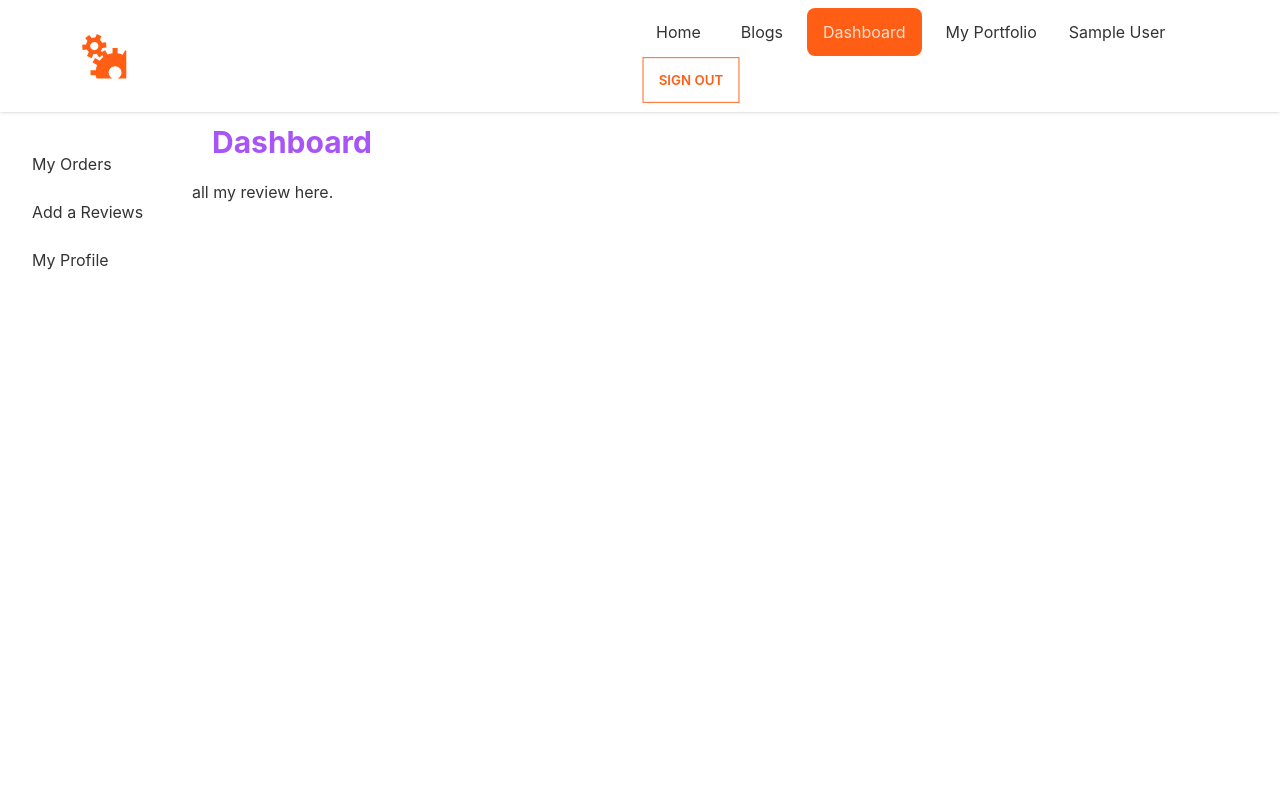
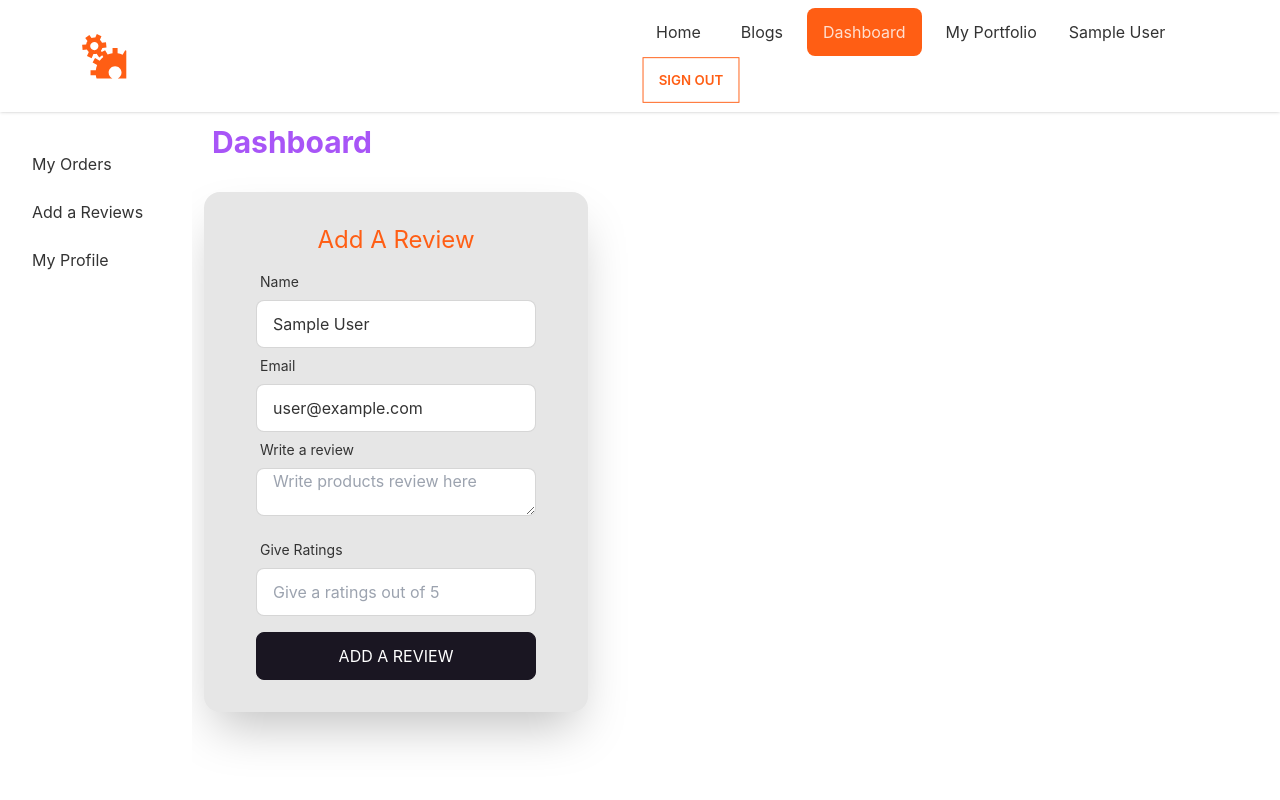
Before and after one commit to Shubratokumar/manufacturer-website-client-side, a React (Create React App) app: page /dashboard/review in a window 1280 px wide. Shown: the top 800 px of the page. Built offline with nearby package versions, Linux system fonts and the light colour scheme; no server answers; sample sign-in values are in the browser's storage.

Commit message:
Add review by user done

```diff
--- a/src/Pages/Dashboard/AddAReview.js
+++ b/src/Pages/Dashboard/AddAReview.js
@@ -1,11 +1,138 @@
-import React from 'react';
+import React from "react";
+import { useForm } from "react-hook-form";
+import { useAuthState } from "react-firebase-hooks/auth";
+import auth from "./../../firebase.init";
+import { toast } from 'react-hot-toast';
 
 const AddAReview = () => {
-    return (
-        <div>
-            all my review here.
+  const [user] = useAuthState(auth);
+  const {
+    register,
+    formState: { errors },
+    handleSubmit,
+    reset,
+  } = useForm();
+
+  const onSubmit = (data) => {
+      const maxRating = 5;
+      const minRating = -5;
+      const inputRating = data?.rating;
+      const review = {
+        name : data.name,
+        reviews : data.reviews,
+        rating : inputRating ,
+      };
+
+    if(inputRating >= minRating && inputRating <= maxRating ){
+        fetch(`http://localhost:5000/reviews`, {
+            method: "POST",
+            headers: {
+              "content-type": "application/json",
+              authorization: `Bearer ${localStorage.getItem("accessToken")}`,
+            },
+            body: JSON.stringify(review),
+          })
+            .then((res) => res.json())
+            .then((results) => {
+              if(results?.insertedId){
+                toast.success(`Thanks for giving reviews.`);
+                reset();
+              }
+            });
+    } else if(inputRating <= minRating){
+        toast.error("You cannot give bellow -5 rating out of 5.")
+    } else if(inputRating >= maxRating){
+        toast.error("You cannot give more than 5 rating out of 5.")
+    }
+
+
+  };
+  return (
+    <div class="h-screen p-3">
+      <div class="card w-96  shadow-2xl bg-base-200 px-5">
+        <div class="card-body">
+          <h2 className="text-center text-2xl font-normal text-primary">
+            Add A Review
+          </h2>
+          <form onSubmit={handleSubmit(onSubmit)}>
+            <div className="form-control w-full max-w-xs">
+              <label className="label">
+                <span className="text-sm">Name</span>
+              </label>
+              <input
+                {...register("name")}
+                value={user?.displayName}
+                type="text"
+                className="input input-bordered w-full max-w-xs"
+              />
+            </div>
+            <div className="form-control w-full max-w-xs">
+              <label className="label">
+                <span className="text-sm">Email</span>
+              </label>
+              <input
+                {...register("email")}
+                value={user?.email}
+                type="email"
+                className="input input-bordered w-full max-w-xs"
+              />
+            </div>
+            <div className="form-control w-full max-w-xs">
+              <label className="label">
+                <span className="text-sm">Write a review</span>
+              </label>
+              <textarea
+                {...register("reviews", {
+                  required: {
+                    value: true,
+                    message: "Product review is required ",
+                  },
+                })}
+                type="text"
+                placeholder="Write products review here"
+                className="input input-bordered w-full max-w-xs"
+              />
+              <label className="label">
+                {errors.review?.type === "required" && (
+                  <span className="label-text-alt text-red-500">
+                    {errors.review.message}
+                  </span>
+                )}
+              </label>
+            </div>
+            <div className="form-control w-full max-w-xs">
+              <label className="label">
+                <span className="text-sm">Give Ratings</span>
+              </label>
+              <input
+                {...register("rating", {
+                  required: {
+                    value: true,
+                    message: "Product ratings is required ",
+                  },
+                })}
+                type="number"
+                placeholder="Give a ratings out of 5"
+                className="input input-bordered w-full max-w-xs"
+              />
+              <label className="label">
+                {errors.rating?.type === "required" && (
+                  <span className="label-text-alt text-red-500">
+                    {errors.rating.message}
+                  </span>
+                )}
+              </label>
+            </div>
+            <input
+              className="btn w-full max-w-xs text-white text-base font-normal"
+              type="submit"
+              value="Add a review"
+            />
+          </form>
         </div>
-    );
+      </div>
+    </div>
+  );
 };
 
 export default AddAReview;
--- a/src/Pages/Dashboard/AddProduct.js
+++ b/src/Pages/Dashboard/AddProduct.js
@@ -58,7 +58,7 @@ const AddProduct = () => {
 
   return (
     <div className="min-h-screen p-4 ">
-      <div className="card  w-96 bg-base-200 shadow-xl ">
+      <div className="card w-96 bg-base-200 shadow-xl ">
         <div className="card-body items-center">
           <h2 className="text-2xl">Add a New Product</h2>
           <form onSubmit={handleSubmit(onSubmit)}>
--- /dev/null
+++ b/src/Pages/Dashboard/CancelOrderModal.js
@@ -0,0 +1,11 @@
+import React from 'react';
+
+const CancelOrderModal = () => {
+    return (
+        <div>
+            cancel order by user
+        </div>
+    );
+};
+
+export default CancelOrderModal;
--- a/src/Pages/Dashboard/ManageOrders.js
+++ b/src/Pages/Dashboard/ManageOrders.js
@@ -1,10 +1,55 @@
 import React from 'react';
+import OrdersRow from './OrdersRow';
+import Loading from './../Shared/Loading';
+import { useQuery } from 'react-query';
 
 const ManageOrders = () => {
+    const {data : orders , refetch, isLoading } = useQuery("orders", () =>
+    fetch("http://localhost:5000/orders", {
+      headers: {
+        method: "GET",
+        authorization: `Bearer ${localStorage.getItem("accessToken")}`,
+      },
+    }).then((res) => res.json())
+  );
+  if (isLoading) {
+    return <Loading />;
+  }
     return (
-        <div>
-            manage orders
-        </div>
+        <div className="mb-3">
+      <h3 className="text-2xl text-center font-semibold text-secondary mb-2">
+        Manage Products
+      </h3>
+      <div className="overflow-x-auto">
+        <table className="table table-normal w-full">
+          <thead>
+            <tr>
+              <th></th>
+              <th>Product Name</th>
+              <th>Quantity</th>
+              <th>Price (each)</th>
+              <th>User Name</th>
+              <th>Email</th>
+              <th>Address</th>
+              <th>Contact Number</th>
+              <th>Payment Status</th>
+              <th>Product Status</th>
+            </tr>
+          </thead>
+          <tbody>
+            {orders?.map((order, index) => (
+              <OrdersRow
+              product={order}
+              key={order._id}
+              index={index}
+              refetch={refetch}
+              >
+              </OrdersRow>
+            ))}
+          </tbody>
+        </table>
+      </div>
+    </div>
     );
 };
 
--- a/src/Pages/Dashboard/ManageProducts.js
+++ b/src/Pages/Dashboard/ManageProducts.js
@@ -15,7 +15,7 @@ const ManageProducts = () => {
   return (
     <div className="mb-3">
       <h3 className="text-2xl text-center font-semibold text-secondary mb-2">
-        Mange Products
+        Manage Products
       </h3>
       <div className="overflow-x-auto">
         <table className="table table-normal w-full">
--- /dev/null
+++ b/src/Pages/Dashboard/OrdersRow.js
@@ -0,0 +1,15 @@
+import React from "react";
+
+const OrdersRow = ({order, index, refetch}) => {
+    const {name, email} = order;
+    refetch()
+  return (
+    <tr className="hover">
+      <th>{index + 1}</th>
+      <td>{name}</td>
+      <td>{email}</td>
+    </tr>
+  );
+};
+
+export default OrdersRow;
--- a/src/Pages/Dashboard/Users.js
+++ b/src/Pages/Dashboard/Users.js
@@ -24,6 +24,9 @@ const Users = () => {
   return (
     <div>
       <div className="overflow-x-auto">
+      <h3 className="text-2xl text-center font-semibold text-secondary mb-2">
+        Manage Users
+      </h3>
         <table className="table table-normal w-full">
           <thead>
             <tr>
--- a/src/Pages/Home/BusinessSummery.js
+++ b/src/Pages/Home/BusinessSummery.js
@@ -13,10 +13,6 @@ const BusinessSummery = () => {
             Why Choose Us
           </h1>
           <p class="lg:w-2/3 mx-auto leading-relaxed text-base">
-            Whatever cardigan tote bag tumblr hexagon brooklyn asymmetrical
-            gentrify, subway tile poke farm-to-table. Franzen you probably
-            haven't heard of them man bun deep jianbing selfies heirloom prism
-            food truck ugh squid celiac humblebrag.
           </p>
         </div>
         <div class="flex flex-wrap -m-4 text-center">
--- a/src/Pages/Home/Reviews.js
+++ b/src/Pages/Home/Reviews.js
@@ -15,7 +15,7 @@ const Reviews = () => {
             </div>
             <div className='grid sm:grid-cols-1 md:grid-cols-2 lg:grid-cols-3 gap-10 mt-10'>
                 {
-                    reviews?.slice(-3).reverse().map(review => <Review
+                    reviews?.map(review => <Review
                         review={review}
                         key={review._id}
                     ></Review>)
```
